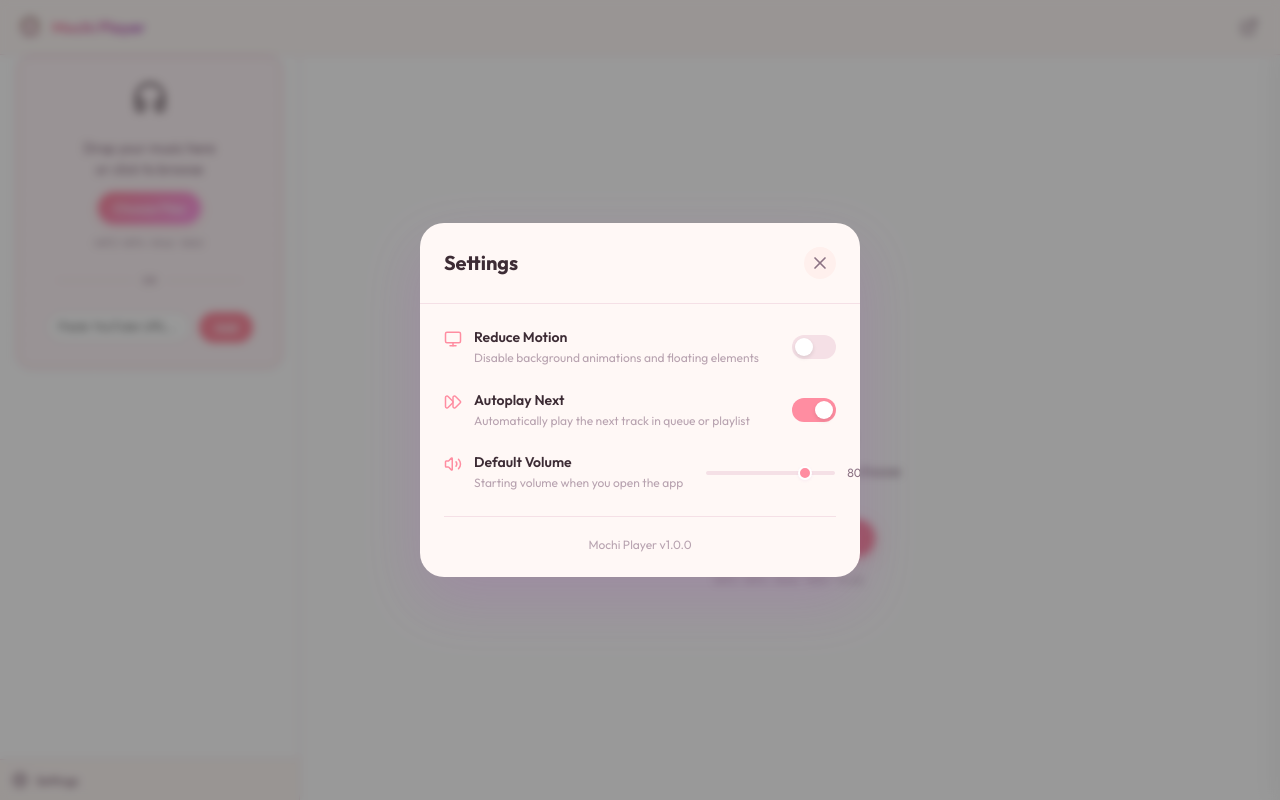
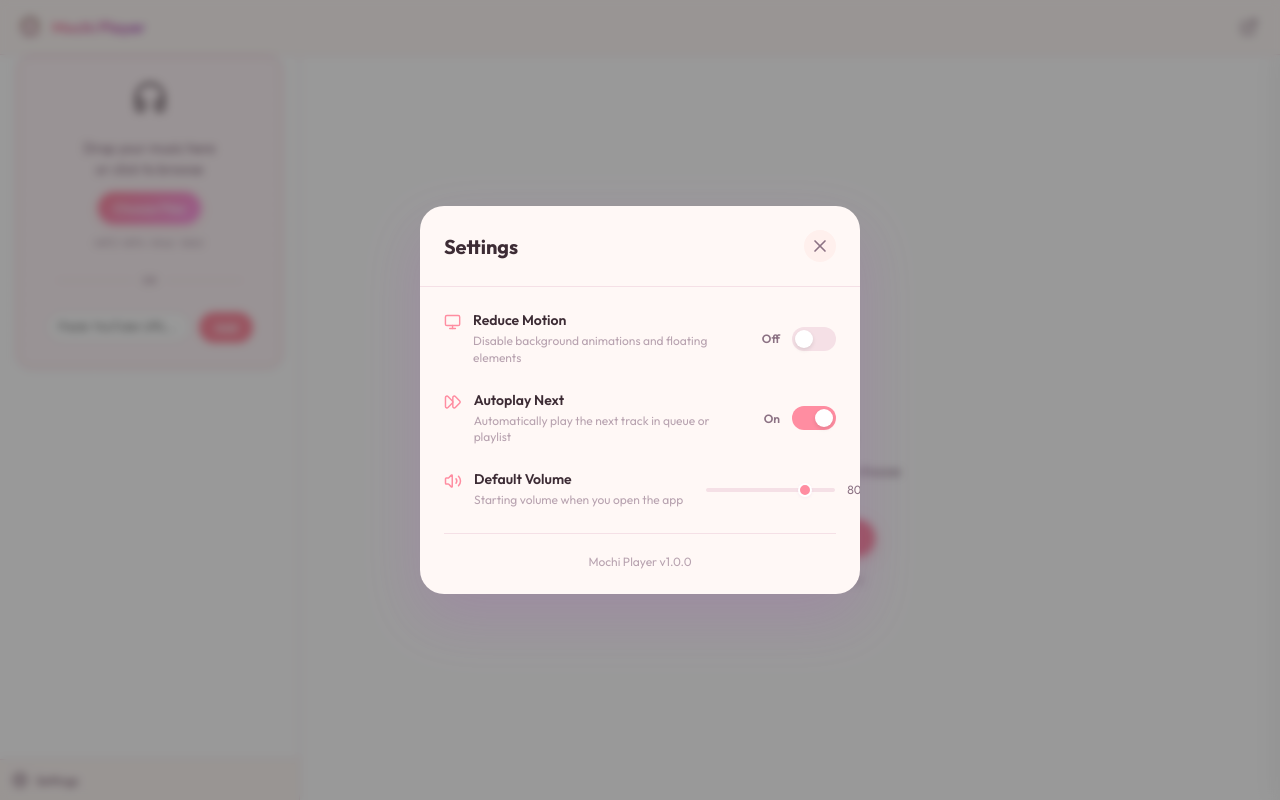
Before and after one commit to L4ncelotz/Mochi_Player-Webapp, a React (Vite) app: page / in a window 1280 px wide. Both pictures are taken after a click on the button "Settings". Built offline with nearby package versions, Linux system fonts and the light colour scheme.

Commit message:
fix: rename queue, adjust badge and time format, add settings labels

```diff
--- a/src/components/PlayerControls.module.css
+++ b/src/components/PlayerControls.module.css
@@ -95,14 +95,20 @@
 }
 
 .trackArtistTime {
+  display: flex;
+  align-items: center;
+  gap: 4px;
   font-size: 11px;
   color: var(--text-tertiary);
   font-weight: 500;
   font-variant-numeric: tabular-nums;
   white-space: nowrap;
   overflow: hidden;
-  text-overflow: ellipsis;
   margin-top: 2px;
+}
+
+.dot {
+  opacity: 0.5;
 }
 
 .transport {
--- a/src/components/PlayerControls.tsx
+++ b/src/components/PlayerControls.tsx
@@ -28,9 +28,14 @@ export function PlayerControls({ onSeek }: Props) {
   const isDisabled = !currentTrackId || !track;
   const fillPct = duration > 0 ? (currentTime / duration) * 100 : 0;
 
-  const timeString = duration > 0
-    ? `${formatTime(currentTime)} / ${formatTime(duration)}`
-    : (isPlaying && currentTime > 0 ? `Live / ${formatTime(currentTime)}` : 'Loading...');
+  let timeString = '';
+  if (duration > 0) {
+    timeString = `${formatTime(currentTime)} / ${formatTime(duration)}`;
+  } else if (isPlaying) {
+    timeString = currentTime > 0 ? `${formatTime(currentTime)}` : 'Playing · Unknown duration';
+  } else {
+    timeString = 'Loading...';
+  }
 
   return (
     <div className={`${styles.controls} ${isDisabled ? styles.disabled : ''}`}>
@@ -75,7 +80,11 @@ export function PlayerControls({ onSeek }: Props) {
               <div className={styles.trackText}>
                 <div className={styles.trackTitle} title={track.title}>{track.title}</div>
                 <div className={styles.trackArtistTime}>
-                  {track.artist ? `${track.artist} · ` : ''}{timeString}
+                  {track.artist && <span>{track.artist}</span>}
+                  {track.artist && <span className={styles.dot}>·</span>}
+                  <span className={styles.sourceBadge}>{track.extension}</span>
+                  <span className={styles.dot}>·</span>
+                  <span>{timeString}</span>
                 </div>
               </div>
             </div>
@@ -121,11 +130,7 @@ export function PlayerControls({ onSeek }: Props) {
           </div>
         </div>
 
-        {/* Right: Volume + Extra */}
         <div className={styles.rightSide}>
-          {track && (
-            <span className={styles.sourceBadge}>{track.extension}</span>
-          )}
           <VolumeSlider />
         </div>
       </div>
--- a/src/components/SettingsModal.module.css
+++ b/src/components/SettingsModal.module.css
@@ -95,6 +95,21 @@
   font-size: 12px;
   color: var(--text-tertiary);
   line-height: 1.4;
+}
+
+.switchWrapper {
+  display: flex;
+  align-items: center;
+  gap: 12px;
+}
+
+.switchLabel {
+  font-size: 12px;
+  font-weight: 600;
+  color: var(--text-secondary);
+  font-variant-numeric: tabular-nums;
+  width: 24px;
+  text-align: right;
 }
 
 /* Switch Styles */
--- a/src/components/SettingsModal.tsx
+++ b/src/components/SettingsModal.tsx
@@ -38,6 +38,8 @@ export function SettingsModal() {
                   <div className={styles.settingDesc}>Disable background animations and floating elements</div>
                 </div>
               </div>
+              <div className={styles.switchWrapper}>
+                <span className={styles.switchLabel}>{settings.reduceMotion ? 'On' : 'Off'}</span>
                 <label className={styles.switch}>
                   <input
                     type="checkbox"
@@ -46,6 +48,7 @@ export function SettingsModal() {
                   />
                   <span className={styles.slider}></span>
                 </label>
+              </div>
             </div>
 
             <div className={styles.settingRow}>
@@ -56,6 +59,8 @@ export function SettingsModal() {
                   <div className={styles.settingDesc}>Automatically play the next track in queue or playlist</div>
                 </div>
               </div>
+              <div className={styles.switchWrapper}>
+                <span className={styles.switchLabel}>{settings.autoplayNext ? 'On' : 'Off'}</span>
                 <label className={styles.switch}>
                   <input
                     type="checkbox"
@@ -64,6 +69,7 @@ export function SettingsModal() {
                   />
                   <span className={styles.slider}></span>
                 </label>
+              </div>
             </div>
 
             <div className={styles.settingRow}>
```
Lines whose indentation alone changed are shown as unchanged.
